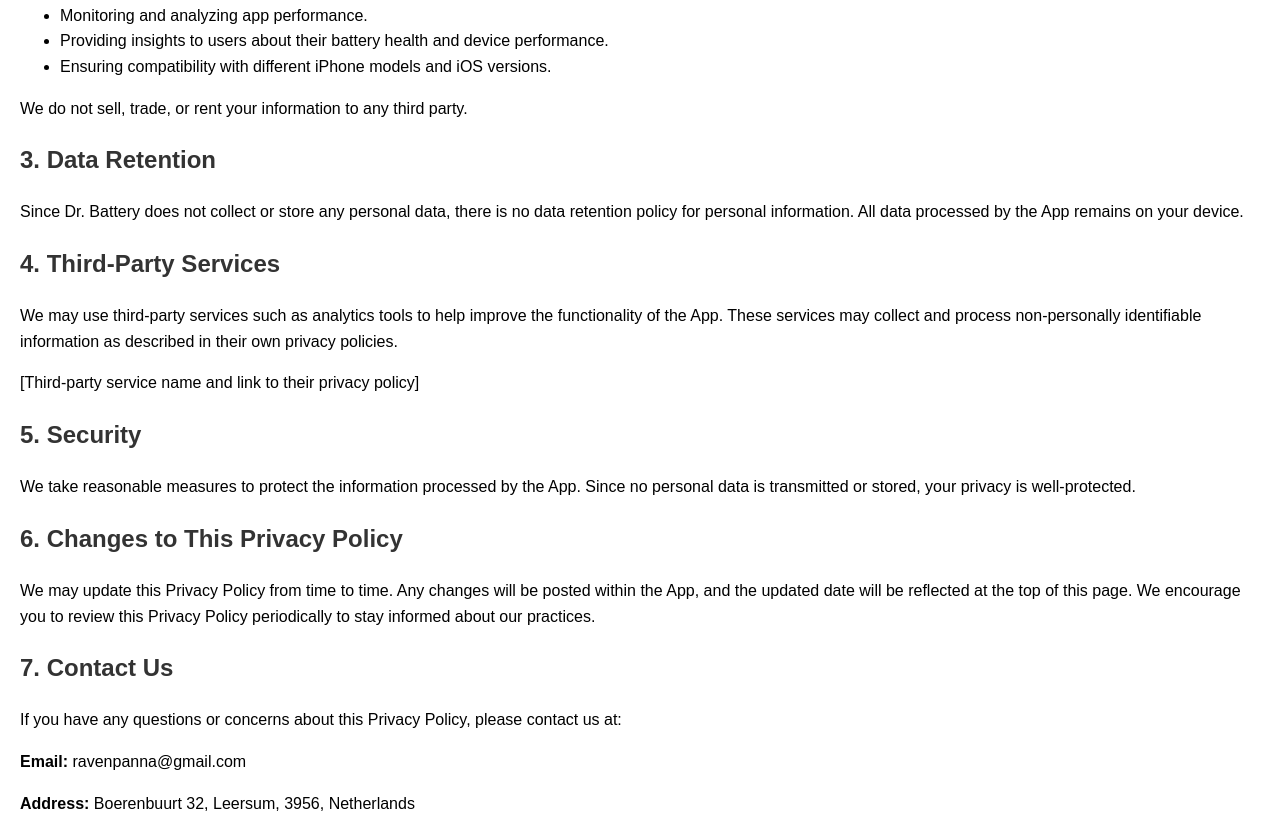
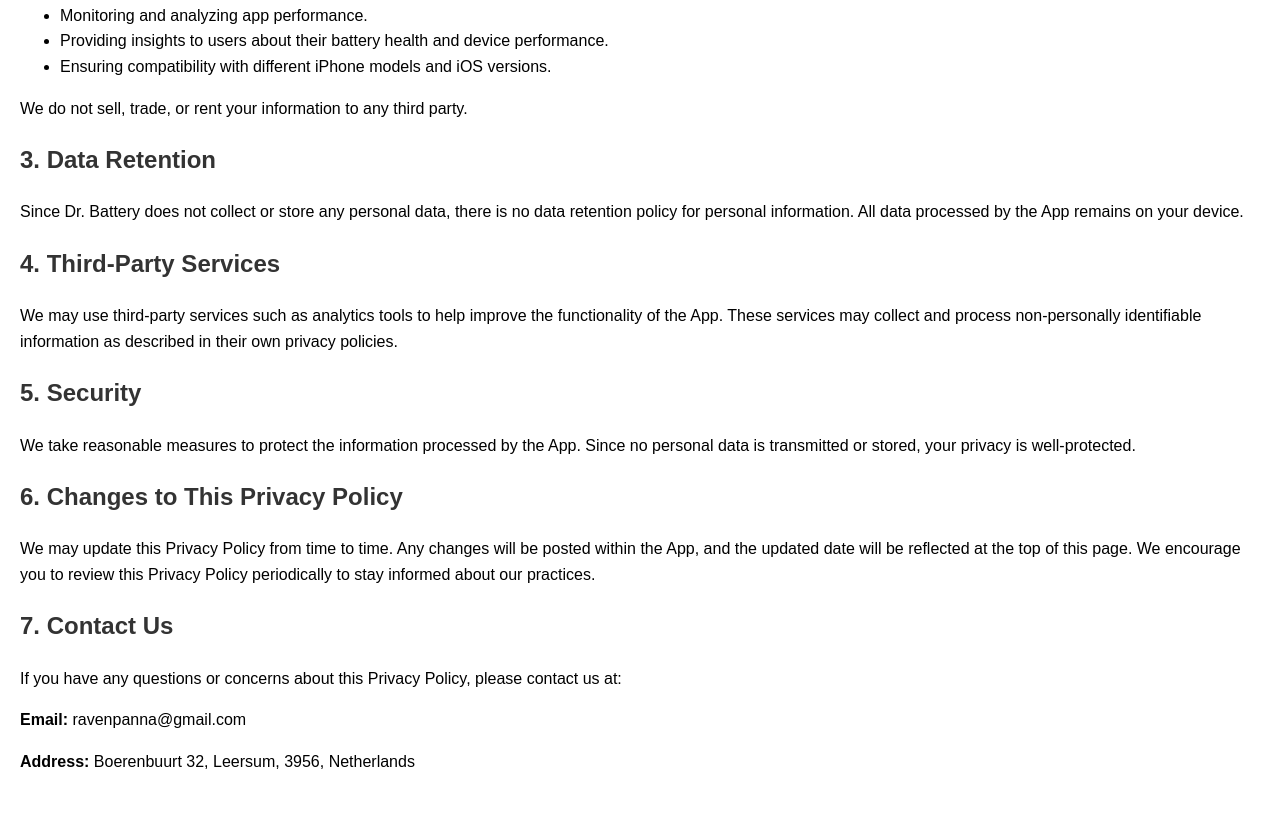
Before and after one commit to RavenPanna/Privacy-Policy-for-Dr.-Battery-, a plain HTML site: page index.html in a window 1280 px wide. Shown: the part 542-1378 px from the top of the page. After the commit the page ends 1337 px from the top, so only its background shows below. Drawn offline with Linux system fonts and the light colour scheme.

Commit message:
Update index.html

```diff
--- a/index.html
+++ b/index.html
@@ -47,7 +47,6 @@
 
     <h2>4. Third-Party Services</h2>
     <p>We may use third-party services such as analytics tools to help improve the functionality of the App. These services may collect and process non-personally identifiable information as described in their own privacy policies.</p>
-    <p>[Third-party service name and link to their privacy policy]</p>
 
     <h2>5. Security</h2>
     <p>We take reasonable measures to protect the information processed by the App. Since no personal data is transmitted or stored, your privacy is well-protected.</p>
```
